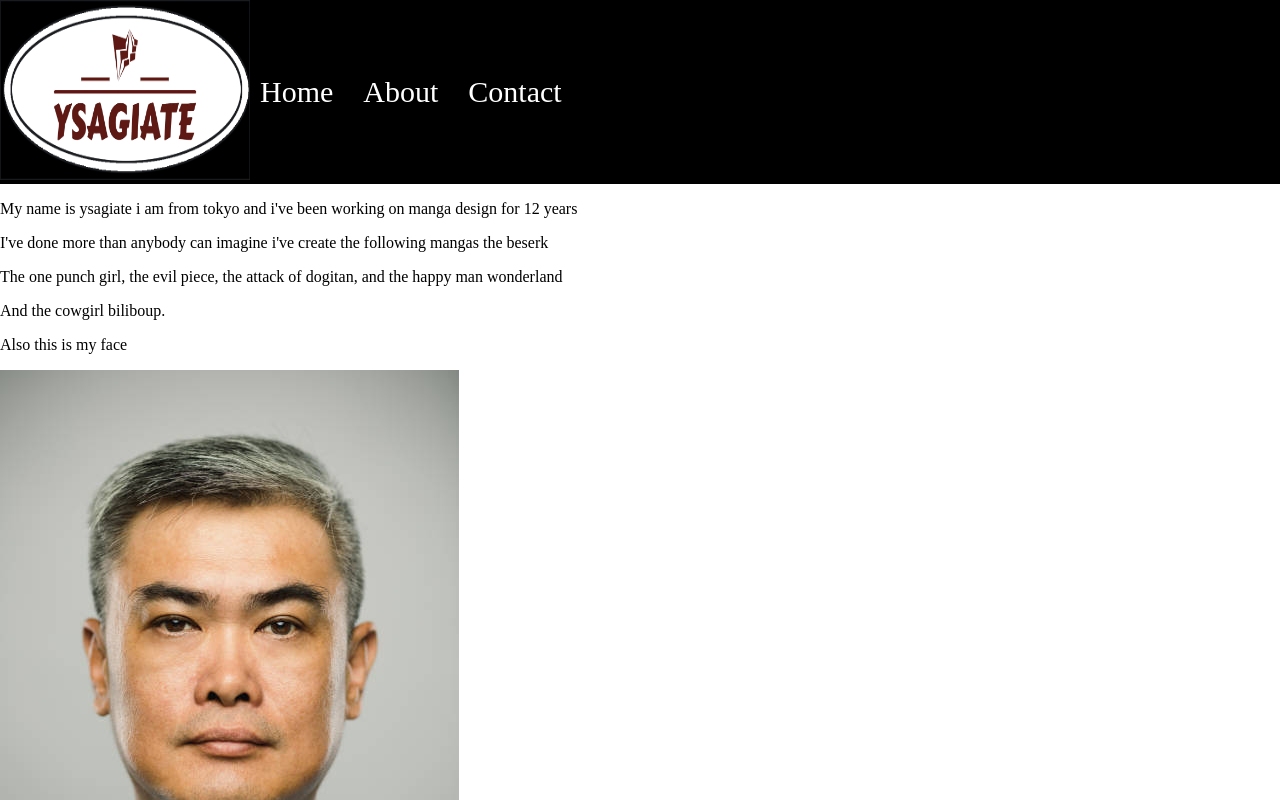
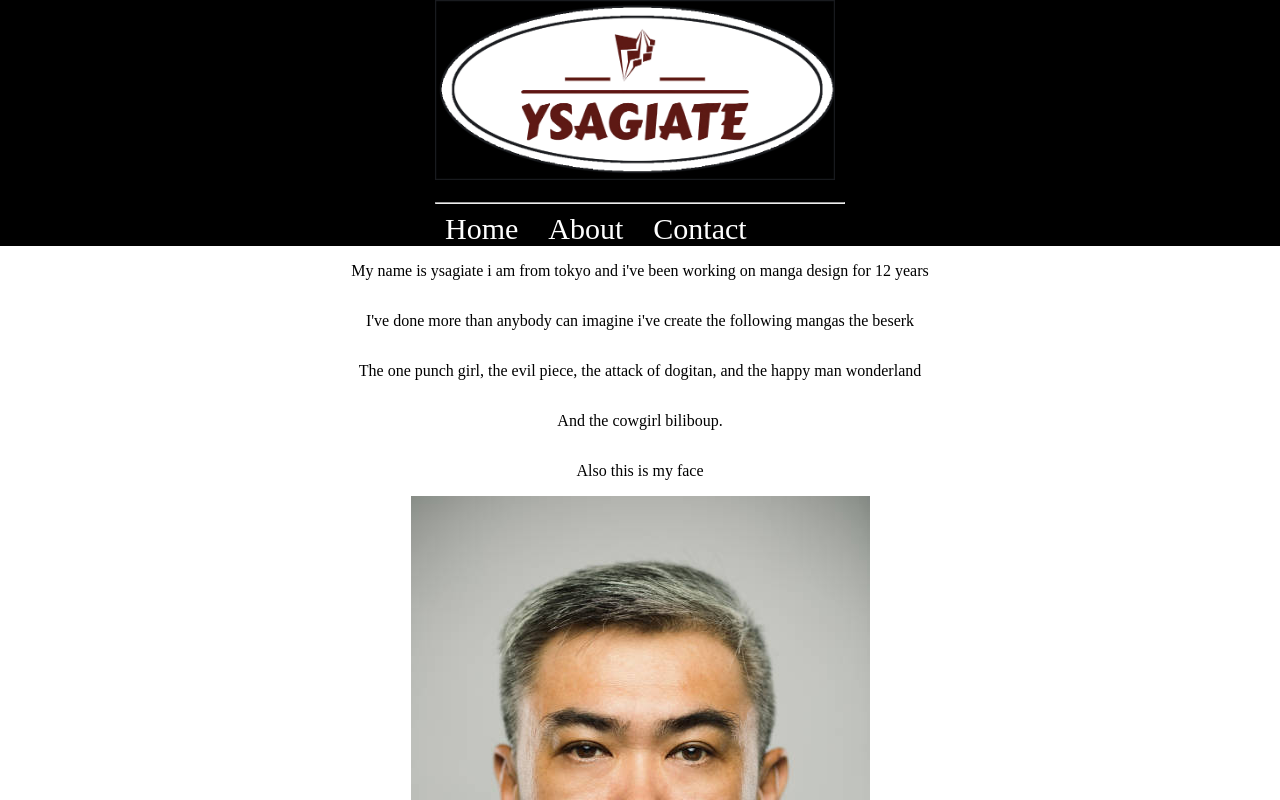
Before and after one commit to Jozmon/mangaka-blog, a plain HTML site: page about.html in a window 1280 px wide. Shown: the top 800 px of the page. Drawn offline with Linux system fonts and the light colour scheme.

Commit message:
Some fixes

```diff
--- a/about.html
+++ b/about.html
@@ -8,9 +8,10 @@
 </head>
 <body>
     <header>
-        <div class="logo">
-        <img src="images/ysagiate-logo-new.png" alt="logo" height="180" width="250">
-        </div>
+
+        <div class="header-wrapper">
+            <img width="400" height="180" src="images/ysagiate-logo-new.png" alt="Logo">
+            <hr>
             <nav>
                 <ul class="top-menu-ul">
                     <li class="top-menu-li"><a href="index.html">Home</a></li>
@@ -18,6 +19,7 @@
                     <li class="top-menu-li"><a href="contact.html">Contact</a></li>
                 </ul>
             </nav>
+        </div>
     </header>
 
     <div class="contact-section">
--- a/style.css
+++ b/style.css
@@ -10,6 +10,14 @@ align-items: center;
 height: auto;
 max-width: 800px;
 margin: 0 auto;
+}
+
+
+.contact-section {
+display: flex;
+align-items: center;
+justify-content: center;
+flex-direction: column;
 }
 
 
```
Also changed, not shown: contact.html (+5 -3 lines). Lines whose indentation alone changed are shown as unchanged.
